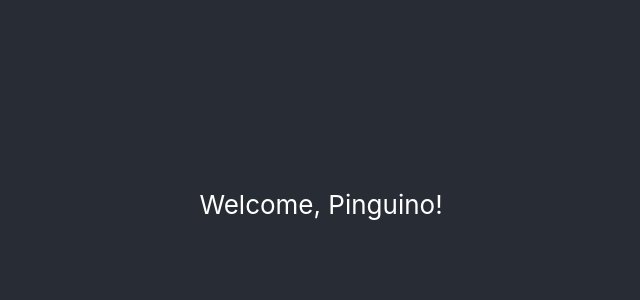
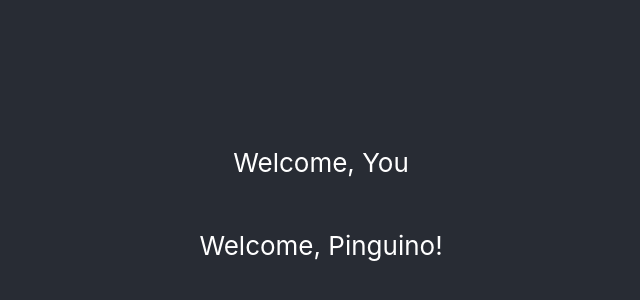
Before and after one commit to Raccoon6650/Develhope-React, a React (Create React App) app in the folder esercizi_develhope/: page / in a window 1280 px wide. Shown: the part 196-496 px from the top of the page, without its empty margins (319-959 px from the left). Built offline with nearby package versions, Linux system fonts and the light colour scheme.

Commit message:
Esercizio corretto

```diff
--- a/esercizi_develhope/src/App.js
+++ b/esercizi_develhope/src/App.js
@@ -7,6 +7,7 @@ function App() {
     <div className="App">
       <header className="App-header">
         <>
+          <Welcome/>
           <Welcome name="Pinguino!"/>
         </>
       </header>
--- a/esercizi_develhope/src/components/welcome.js
+++ b/esercizi_develhope/src/components/welcome.js
@@ -4,6 +4,10 @@ const Welcome = (props) => {
         <p>Welcome, {props.name}</p>
         </>
     );
+}
+
+Welcome.defaultProps = {
+    name: "You"
 }
 
 export default Welcome;
```
